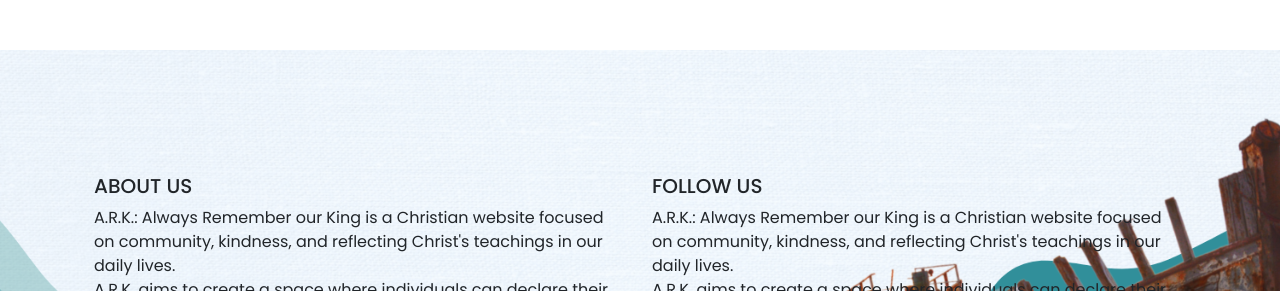
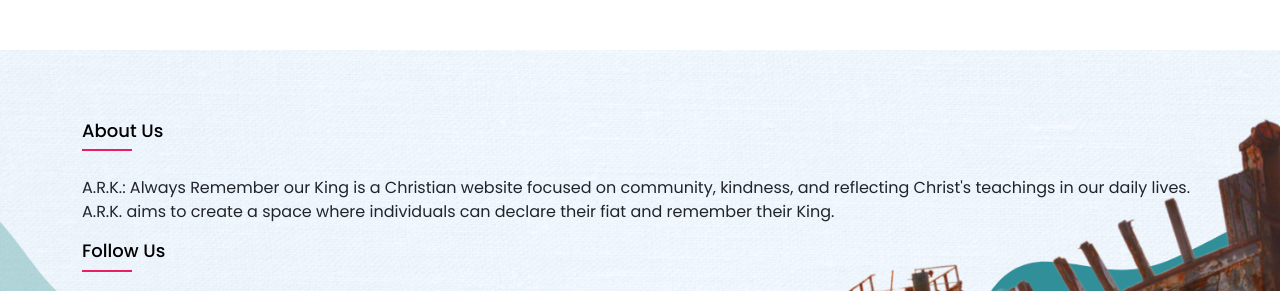
Before and after one commit to dejaaay/theology, a plain HTML site: page blogs1.html in a window 1280 px wide. Shown: the part 1512-1803 px from the top of the page. Drawn offline with nearby package versions, Linux system fonts and the light colour scheme; files whose address does not match are found by name.

Commit message:
aliah - 0306-second page w updated footer

```diff
--- a/blogs1.html
+++ b/blogs1.html
@@ -50,15 +50,12 @@
     </div>
 
 
-    <footer class="bg-light text-center text-lg-start">
-        <!-- Grid container -->
-        <div class="container p-4">
-          <!--Grid row-->
+    <!--Footer-->
+    <footer class="footer">
+      <div class="container">
         <div class="row">
-            <!--Grid column-->
-            <div class="col-lg-6 col-md-12 mb-4 mb-md-0">
-              <h5 class="text-uppercase">About Us</h5>
-
+          <div class="footer-col">
+              <h4>About Us</h4>
               <p>
             A.R.K.: Always Remember our King is a Christian website focused on community,
             kindness, and reflecting Christ's teachings in our daily lives. <br>
@@ -66,28 +63,20 @@
             fiat and remember their King.
           </p>
           </div>
-            <!--Grid column-->
-
-            <!--Grid column-->
-            <div class="col-lg-6 col-md-12 mb-4 mb-md-0">
-                <h5 class="text-uppercase">Follow Us</h5>
-
-              <p>
-                A.R.K.: Always Remember our King is a Christian website focused on community,
-                kindness, and reflecting Christ's teachings in our daily lives. <br>
-                A.R.K. aims to create a space where individuals can declare their
-                fiat and remember their King.
-              </p>
+          <!--Footer Social Media-->
+          <div class="footer-col">
+            <h4>follow us</h4>
+            <div class="social-links">
+              <a href="https://www.facebook.com/permalink.php?story_fbid=pfbid0HmX1jyhrrswiTaVwnpranrkCSg5jU22DPukiJDSyXfAeSUZXTqK9zuJ5EJsisdA4l&id=100090756704795"><i class="fab fa-facebook-f"></i></a>
+              <a href="https://twitter.com/ARKphOfficial/status/1632250740302397441/photo/1"><i class="fab fa-twitter"></i></a>
+              <a href="https://www.instagram.com/p/CpZTsQoBAJJ/?utm_source=ig_web_copy_link"><i class="fab fa-instagram"></i></a>
             </div>
           </div>
         </div>
-
-        <!-- Copyright -->
-        <div class="text-center p-3" style="background-color: rgba(0, 0, 0, 0.2); color:white">
-          © 2023 Copyright:
-          <a class="text">Group1-Theology</a>
       </div>
    </footer>
+
+
 
     <!--js-->
     <script type="text/javascript" src="js/script.js"></script>
```
Lines whose indentation alone changed are shown as unchanged.
